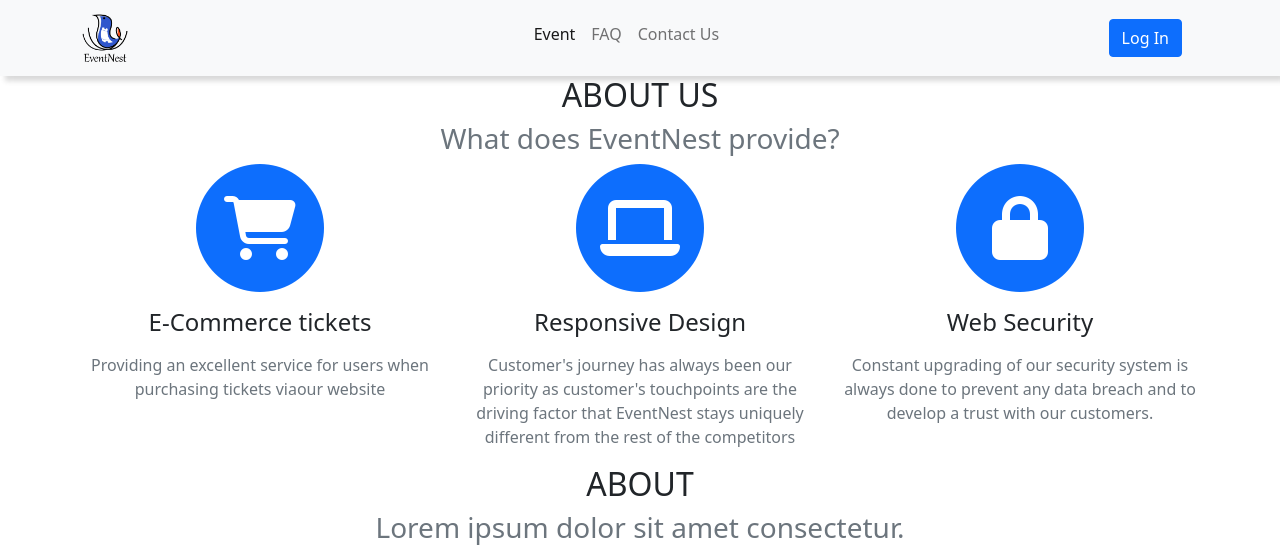
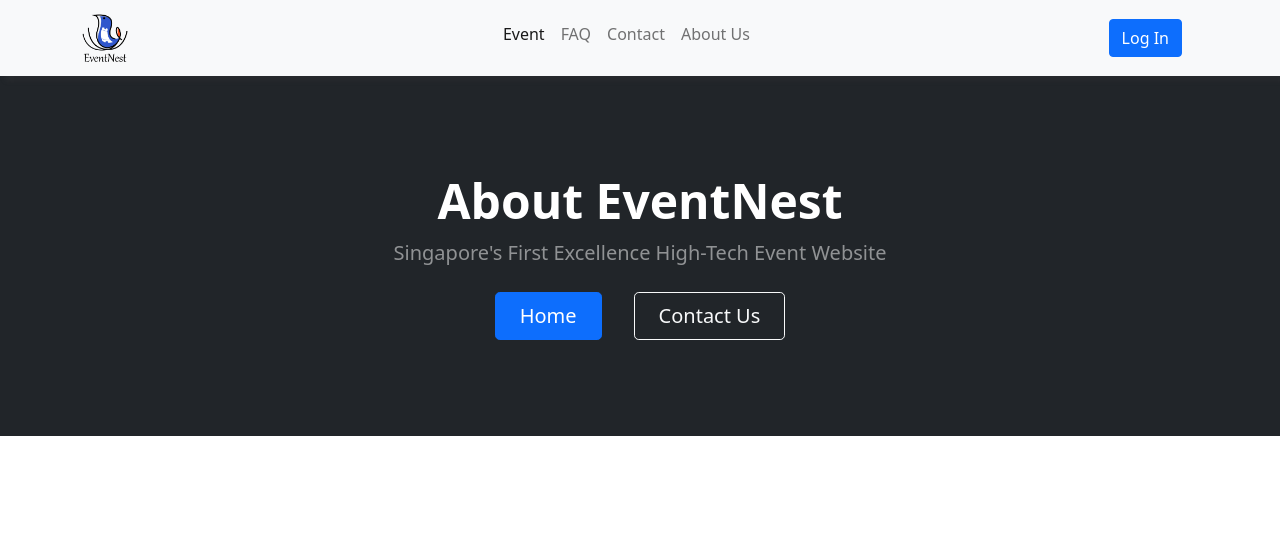
Before and after one commit to ZXiang1121/Web-Development-Assignment-EventNest-, a Flask app: page /aboutus in a window 1280 px wide. Shown: the top 549 px of the page. Run offline with Flask 2, Linux system fonts and the light colour scheme; parts of the project's set-up code (start-up, migrations or seed data) failed here and were passed over; some libraries are stand-ins or nearby versions.

Commit message:
About us page

```diff
--- a/static/styles/style.css
+++ b/static/styles/style.css
@@ -692,3 +692,8 @@ footer { color: #ccc }
     border:2px solid black;
     border-radius:5px;
 } */
+
+
+.edit-bg-color{
+  background-color: #0976B4;
+}
--- a/templates/aboutUs.html
+++ b/templates/aboutUs.html
@@ -1,171 +1,111 @@
 {% extends "base.html" %}
 {% block title %}Library Loan System - About Us{% endblock %}
-{% block script %}
-<script src="https://use.fontawesome.com/releases/v6.1.0/js/all.js" crossorigin="anonymous"></script>
-{% endblock %}
-{% block style %}
-<link href="https://fonts.googleapis.com/css?family=Montserrat:400,700" rel="stylesheet" type="text/css" />
-<link href="https://fonts.googleapis.com/css?family=Roboto+Slab:400,100,300,700" rel="stylesheet" type="text/css" />
-<!-- Core theme CSS (includes Bootstrap)-->
-<link href="css/styles.css" rel="stylesheet" />
-
-{% endblock %}
 
 
 {% block content %}
 
-  <!-- Masthead-->
-
-<!-- Services-->
-<header class="page-section" id="services">
-    <div class="container">
-        <div class="text-center">
-            <h2 class="section-heading text-uppercase">About Us</h2>
-            <h3 class="section-subheading text-muted">What does EventNest provide?</h3>
+<header class="bg-dark py-5">
+    <div class="container px-5">
+        <div class="row gx-5 justify-content-center">
+            <div class="col-lg-6">
+                <div class="text-center my-5">
+                    <h1 class="display-5 fw-bolder text-white mb-2">About EventNest</h1>
+                    <p class="lead text-white-50 mb-4">Singapore's First Excellence High-Tech Event Website</p>
+                    <div class="d-grid gap-3 d-sm-flex justify-content-sm-center">
+                        <a class="btn btn-primary btn-lg px-4 me-sm-3" href="/">Home</a>
+                        <a class="btn btn-outline-light btn-lg px-4" href="/createQn">Contact Us</a>
                     </div>
-        <div class="row text-center">
-            <div class="col-md-4">
-                <span class="fa-stack fa-4x">
-                    <i class="fas fa-circle fa-stack-2x text-primary"></i>
-                    <i class="fas fa-shopping-cart fa-stack-1x fa-inverse"></i>
-                </span>
-                <h4 class="my-3">E-Commerce tickets</h4>
-                <p class="text-muted">Providing an excellent service for users when purchasing tickets viaour website</p>
                 </div>
-            <div class="col-md-4">
-                <span class="fa-stack fa-4x">
-                    <i class="fas fa-circle fa-stack-2x text-primary"></i>
-                    <i class="fas fa-laptop fa-stack-1x fa-inverse"></i>
-                </span>
-                <h4 class="my-3">Responsive Design</h4>
-                <p class="text-muted">Customer's journey has always been our priority as customer's touchpoints are the driving factor that EventNest stays uniquely different from the rest of the competitors</p>
-            </div>
-            <div class="col-md-4">
-                <span class="fa-stack fa-4x">
-                    <i class="fas fa-circle fa-stack-2x text-primary"></i>
-                    <i class="fas fa-lock fa-stack-1x fa-inverse"></i>
-                </span>
-                <h4 class="my-3">Web Security</h4>
-                <p class="text-muted">Constant upgrading of our security system is always done to prevent any data breach and to develop a trust with our customers.</p>
             </div>
         </div>
     </div>
 </header>
-<!-- About-->
-<section class="page-section" id="about">
-    <div class="container">
-        <div class="text-center">
-            <h2 class="section-heading text-uppercase">About</h2>
-            <h3 class="section-subheading text-muted">Lorem ipsum dolor sit amet consectetur.</h3>
+<!-- Features section-->
+<section class="py-5 border-bottom" id="features">
+    <div class="container px-5 my-5">
+        <div class="row gx-5">
+            <div class="col-lg-4 mb-5 mb-lg-0">
+                <div class="feature bg-primary bg-gradient text-white rounded-3 mb-3"></div>
+                <h2 class="h4 fw-bolder">About EventNest</h2>
+                <p>Singapore's largest ticketing agency and one of the country's leading e-commerce players, selling over 6 million tickets annually. A pioneer in the industry, we partner with an extensive portfolio of major events and experiences.
+                    We help event organisers and content creators grow by enabling consumers to discover, engage and consume our digital and live experiences via SISTIC and our partner networks. We empower our clients and ecosystem partners to achieve success in Singapore and beyond by leveraging our data insights and innovation.</p>
+                <a class="text-decoration-none" href="#!">
+                    Call to action
+                    <i class="bi bi-arrow-right"></i>
+                </a>
             </div>
-        <ul class="timeline">
-            <li>
-                <div class="timeline-image"><img class="rounded-circle img-fluid" src="assets/img/about/1.jpg" alt="..." /></div>
-                <div class="timeline-panel">
-                    <div class="timeline-heading">
-                        <h4>2009-2011</h4>
-                        <h4 class="subheading">Our Humble Beginnings</h4>
+            <div class="col-lg-4 mb-5 mb-lg-0">
+                <div class="feature bg-primary bg-gradient text-white rounded-3 mb-3"></div>
+                <h2 class="h4 fw-bolder">Book through EventNest</h2>
+                <p>Book through EventNest via ABC: Access, Book & Connect
+                    </p>
+                <a class="text-decoration-none" href="#!">
+                    Call to action
+                    <i class="bi bi-arrow-right"></i>
+                </a>
             </div>
-                    <div class="timeline-body"><p class="text-muted">Lorem ipsum dolor sit amet, consectetur adipisicing elit. Sunt ut voluptatum eius sapiente, totam reiciendis temporibus qui quibusdam, recusandae sit vero unde, sed, incidunt et ea quo dolore laudantium consectetur!</p></div>
+            <div class="col-lg-4">
+                <div class="feature bg-primary bg-gradient text-white rounded-3 mb-3"></div>
+                <h2 class="h4 fw-bolder">Our Mssion & Vision</h2>
+                <p>EventNest is an offline event ticketing company that provide tickets to concerts and sporting events.<br><br>
+
+                    Our mission: bring value to our customers by connecting people with similar interests. <br><br>
+
+                    Our vision: Singapore's leading events platform with a smooth user experience.
+                    </p>
+                <a class="text-decoration-none" href="#!">
+                    Call to action
+                    <i class="bi bi-arrow-right"></i>
+                </a>
             </div>
-            </li>
-            <li class="timeline-inverted">
-                <div class="timeline-image"><img class="rounded-circle img-fluid" src="assets/img/about/2.jpg" alt="..." /></div>
-                <div class="timeline-panel">
-                    <div class="timeline-heading">
-                        <h4>March 2011</h4>
-                        <h4 class="subheading">An Agency is Born</h4>
+
         </div>
-                    <div class="timeline-body"><p class="text-muted">Lorem ipsum dolor sit amet, consectetur adipisicing elit. Sunt ut voluptatum eius sapiente, totam reiciendis temporibus qui quibusdam, recusandae sit vero unde, sed, incidunt et ea quo dolore laudantium consectetur!</p></div>
-                </div>
-            </li>
-            <li>
-                <div class="timeline-image"><img class="rounded-circle img-fluid" src="assets/img/about/3.jpg" alt="..." /></div>
-                <div class="timeline-panel">
-                    <div class="timeline-heading">
-                        <h4>December 2015</h4>
-                        <h4 class="subheading">Transition to Full Service</h4>
-                    </div>
-                    <div class="timeline-body"><p class="text-muted">Lorem ipsum dolor sit amet, consectetur adipisicing elit. Sunt ut voluptatum eius sapiente, totam reiciendis temporibus qui quibusdam, recusandae sit vero unde, sed, incidunt et ea quo dolore laudantium consectetur!</p></div>
-                </div>
-            </li>
-            <li class="timeline-inverted">
-                <div class="timeline-image"><img class="rounded-circle img-fluid" src="" alt="..." /></div>
-                <div class="timeline-panel">
-                    <div class="timeline-heading">
-                        <h4>July 2020</h4>
-                        <h4 class="subheading">Phase Two Expansion</h4>
-                    </div>
-                    <div class="timeline-body"><p class="text-muted">Lorem ipsum dolor sit amet, consectetur adipisicing elit. Sunt ut voluptatum eius sapiente, totam reiciendis temporibus qui quibusdam, recusandae sit vero unde, sed, incidunt et ea quo dolore laudantium consectetur!</p></div>
-                </div>
-            </li>
-            <li class="timeline-inverted">
-                <div class="timeline-image">
-                    <h4>
-                        Be Part Of Our Story!
-
-
-                    </h4>
-                </div>
-            </li>
-        </ul>
     </div>
 </section>
-<!-- Team-->
-<section class="page-section bg-light" id="team">
-    <div class="container">
-        <div class="text-center">
-            <h2 class="section-heading text-uppercase">Our Amazing Team</h2>
-            <h3 class="section-subheading text-muted">Lorem ipsum dolor sit amet consectetur.</h3>
+<!-- Testimonials section-->
+<section class="py-5 border-bottom">
+    <div class="container px-5 my-5 px-5">
+        <div class="text-center mb-5">
+            <h2 class="fw-bolder">Customer testimonials</h2>
+            <p class="lead mb-0">Our customers love working with us</p>
         </div>
-        <div class="row">
-            <div class="col-lg-5">
-                <div class="team-member">
-                    <img class="mx-auto rounded-circle" src="assets/img/team/1.jpg" alt="..." />
-                    <h4>Zhang Xiang</h4>
-                    <p class="text-muted">Lead Front-End Developer</p>
-                    <a class="btn btn-dark btn-social mx-2" href="#!" aria-label="Parveen Anand Twitter Profile"><i class="fab fa-twitter"></i></a>
-                    <a class="btn btn-dark btn-social mx-2" href="#!" aria-label="Parveen Anand Facebook Profile"><i class="fab fa-facebook-f"></i></a>
-                    <a class="btn btn-dark btn-social mx-2" href="#!" aria-label="Parveen Anand LinkedIn Profile"><i class="fab fa-linkedin-in"></i></a>
-                </div>
-            </div>
-            <div class="col-lg-5">
-                <div class="team-member">
-                    <img class="mx-auto rounded-circle" src="assets/img/team/2.jpg" alt="..." />
-                    <h4>Ong Zowie </h4>
-                    <p class="text-muted">Lead Back-End Developer</p>
-                    <a class="btn btn-dark btn-social mx-2" href="#!" aria-label="Diana Petersen Twitter Profile"><i class="fab fa-twitter"></i></a>
-                    <a class="btn btn-dark btn-social mx-2" href="#!" aria-label="Diana Petersen Facebook Profile"><i class="fab fa-facebook-f"></i></a>
-                    <a class="btn btn-dark btn-social mx-2" href="#!" aria-label="Diana Petersen LinkedIn Profile"><i class="fab fa-linkedin-in"></i></a>
-                </div>
-            </div>
-            <div class="col-lg-5">
-                <div class="team-member">
-                    <img class="mx-auto rounded-circle" src="assets/img/team/3.jpg" alt="..." />
-                    <h4>Parikshit Joshi</h4>
-                    <p class="text-muted">Lead Analyst</p>
-                    <a class="btn btn-dark btn-social mx-2" href="#!" aria-label="Larry Parker Twitter Profile"><i class="fab fa-twitter"></i></a>
-                    <a class="btn btn-dark btn-social mx-2" href="#!" aria-label="Larry Parker Facebook Profile"><i class="fab fa-facebook-f"></i></a>
-                    <a class="btn btn-dark btn-social mx-2" href="#!" aria-label="Larry Parker LinkedIn Profile"><i class="fab fa-linkedin-in"></i></a>
-                </div>
-            </div>
-            <div class="col-lg-5">
-                <div class="team-member">
-                    <img class="mx-auto rounded-circle" src="assets/img/team/3.jpg" alt="..." />
-                    <h4>Rawtbhik Tan-Bahtiar</h4>
-                    <p class="text-muted">Lead Marketer</p>
-                    <a class="btn btn-dark btn-social mx-2" href="#!" aria-label="Larry Parker Twitter Profile"><i class="fab fa-twitter"></i></a>
-                    <a class="btn btn-dark btn-social mx-2" href="#!" aria-label="Larry Parker Facebook Profile"><i class="fab fa-facebook-f"></i></a>
-                    <a class="btn btn-dark btn-social mx-2" href="#!" aria-label="Larry Parker LinkedIn Profile"><i class="fab fa-linkedin-in"></i></a>
+        <div class="row gx-5 justify-content-center">
+            <div class="col-lg-6">
+                <!-- Testimonial 1-->
+                <div class="card mb-4">
+                    <div class="card-body p-4">
+                        <div class="d-flex">
+                            <div class="flex-shrink-0"><i class="bi bi-chat-right-quote-fill text-primary fs-1"></i></div>
+                            <div class="ms-4">
+                                <p class="mb-1">Thank you for putting together such a great product. We loved working with you and the whole team, and we will be recommending you to others!</p>
+                                <div class="small text-muted">- Client Name, Location</div>
                             </div>
                         </div>
                     </div>
-        <div class="row">
-            <div class="col-lg-8 mx-auto text-center"><p class="large text-muted">Lorem ipsum dolor sit amet, consectetur adipisicing elit. Aut eaque, laboriosam veritatis, quos non quis ad perspiciatis, totam corporis ea, alias ut unde.</p></div>
+                </div>
+                <!-- Testimonial 2-->
+                <div class="card">
+                    <div class="card-body p-4">
+                        <div class="d-flex">
+                            <div class="flex-shrink-0"><i class="bi bi-chat-right-quote-fill text-primary fs-1"></i></div>
+                            <div class="ms-4">
+                                <p class="mb-1">The whole team was a huge help with putting things together for our company and brand. We will be hiring them again in the near future for additional work!</p>
+                                <div class="small text-muted">- Client Name, Location</div>
+                            </div>
+                        </div>
+                    </div>
+                </div>
+            </div>
         </div>
     </div>
 </section>
 
 
+
+
+
+</body>
+
+
 {% endblock %}
 https://github.com/startbootstrap/startbootstrap-agency
--- a/templates/faq.html
+++ b/templates/faq.html
@@ -13,7 +13,7 @@
 
 {% block content%}
 
-<header class="bg-success py-4">
+<header class="edit-bg-color py-5">
   <div class="container px-5">
       <div class="row gx-5 justify-content-center">
           <div class="col-lg-6">
@@ -107,12 +107,12 @@
       </div>
       {% for qn in qns_list %}
       <div class="card-header">
-        <a class="btn" data-bs-toggle="collapse" href="#collapseOne">
+        <a class="btn" data-bs-toggle="collapse" href="#collapseSix">
           <strong>Q</strong> &nbsp{{ qn.get_remarks()}}&nbsp | &nbsp<strong>Topic:</strong> {{ qn.get_subject() }}
 
         </a>
       </div>
-      <div id="collapseOne" class="collapse show" data-bs-parent="#accordion">
+      <div id="collapseSix" class="collapse show" data-bs-parent="#accordion">
         <div class="card-body">
 
           &nbsp&nbsp&nbsp<strong>A:</strong>&nbsp {{ qn.get_answers()}}
--- a/templates/navbar/adminNavbar.html
+++ b/templates/navbar/adminNavbar.html
@@ -11,10 +11,10 @@
               <a class="nav-link active"  href="/">Event <span class="sr-only"></span></a>
             </li>
             <li class="nav-item">
-              <a class="nav-link" href="/promotions">FAQ</a>
+              <a class="nav-link" href="/faqQn">FAQ</a>
             </li>
             <li class="nav-item">
-              <a class="nav-link" href="/faq">Contact Us</a>
+              <a class="nav-link" href="/retrieveqns">Contact Us</a>
             </li>
             <li class="nav-item">
               <a class="nav-link" href="/createEventForm">Create Event</a>
--- a/templates/navbar/userNavbar.html
+++ b/templates/navbar/userNavbar.html
@@ -14,7 +14,10 @@
               <a class="nav-link" href="/faqQn">FAQ</a>
             </li>
             <li class="nav-item">
-              <a class="nav-link" href="/createQn">Contact Us</a>
+              <a class="nav-link" href="/createQn">Contact</a>
+            </li>
+            <li class="nav-item">
+              <a class="nav-link" href="/aboutus">About Us</a>
             </li>
           </ul>
 
```
Also changed, not shown: main.py (+3 -9 lines), templates/retrieveQns.html (+11 -6 lines), static/images/bg.jpg (added), 3 other files. Lines whose indentation alone changed are shown as unchanged.
